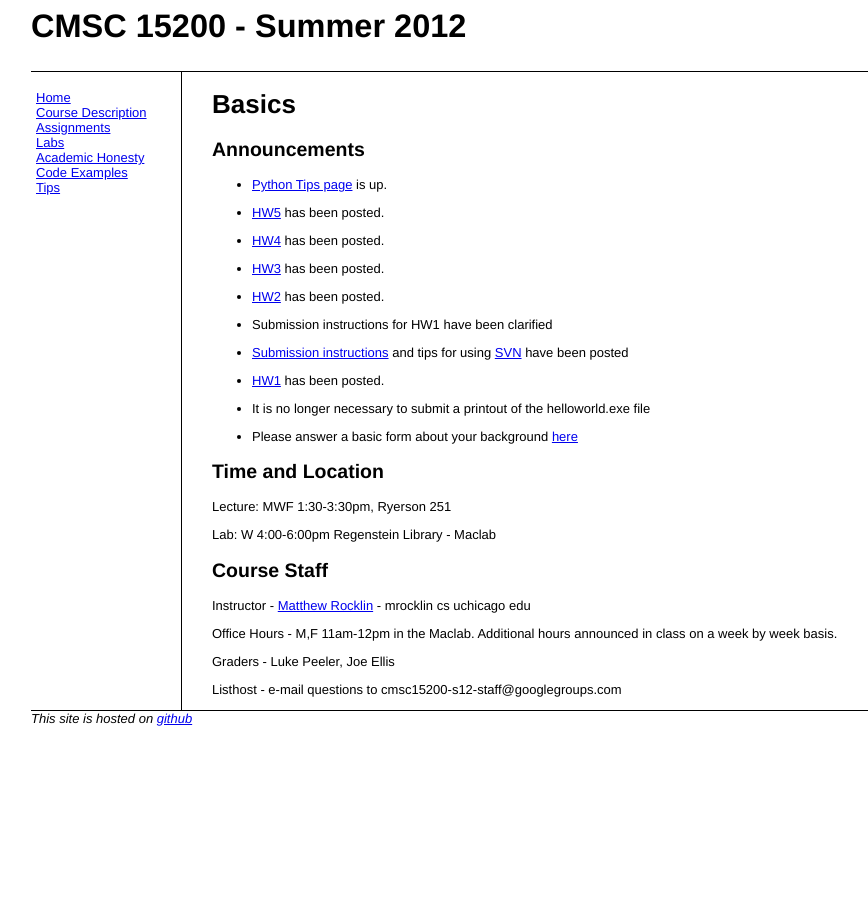
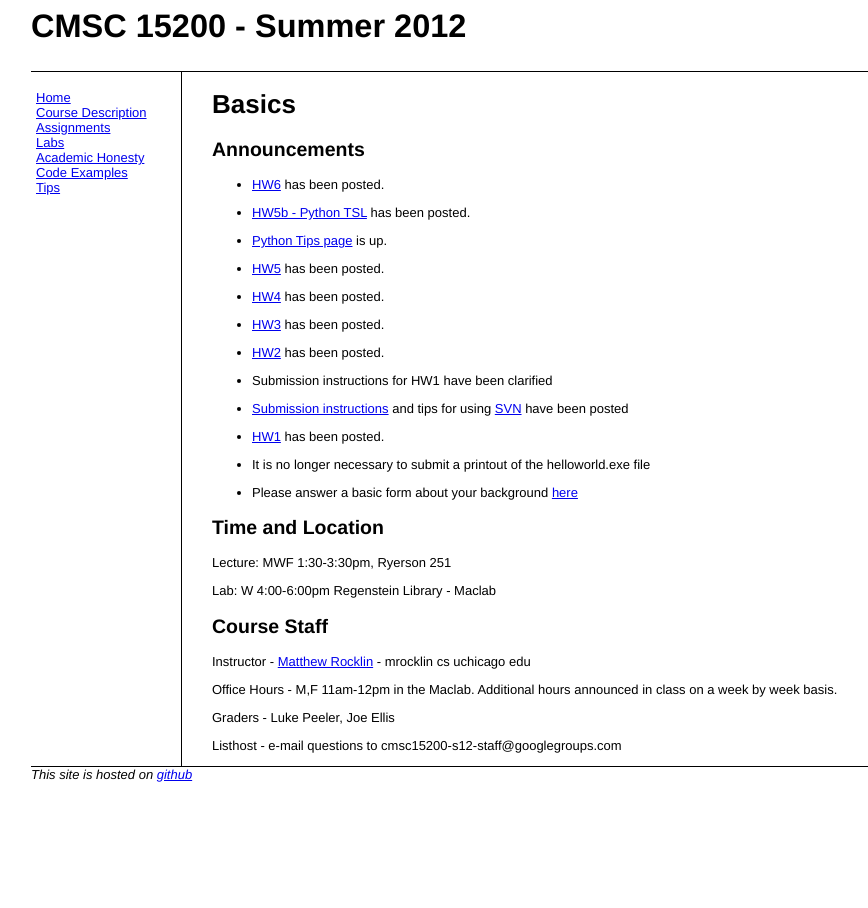
Before and after one commit to mrocklin/cmsc15200, a Jekyll site: the page built from index.md, in a window 1280 px wide. Shown: the whole page, without its empty margins (129-997 px from the left). Built offline with Jekyll 4.4.1, drawn with Linux system fonts in a browser that asks for light colours; Markdown is read by kramdown in place of the engine named in the settings.

Commit message:
add announcements for hw5b and hw6

```diff
--- a/index.md
+++ b/index.md
@@ -5,6 +5,10 @@ title: Basics
 
 Announcements
 -------------
+
+* [HW6](assignments/hw6/index.html) has been posted.
+
+* [HW5b - Python TSL](assignments/hw5/index2.html) has been posted.
 
 * [Python Tips page](tips/python.html) is up.
 
```
